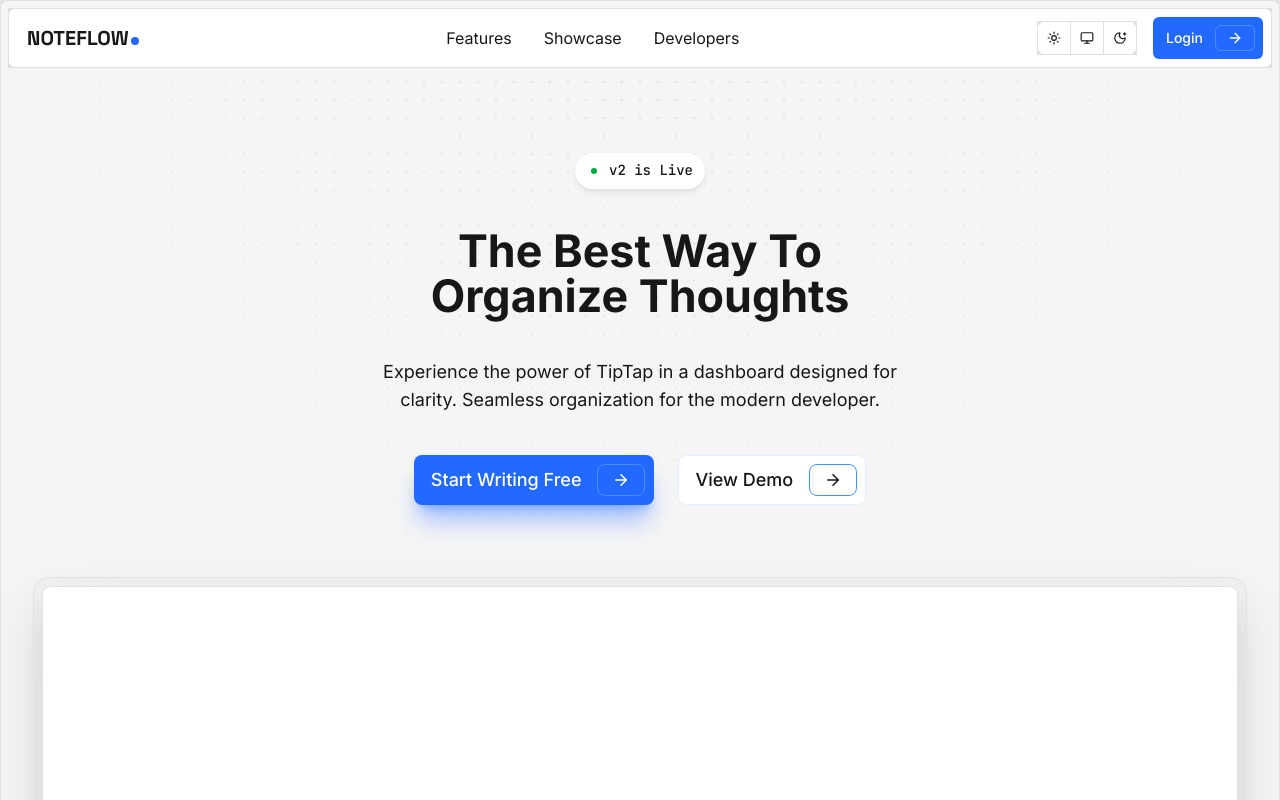
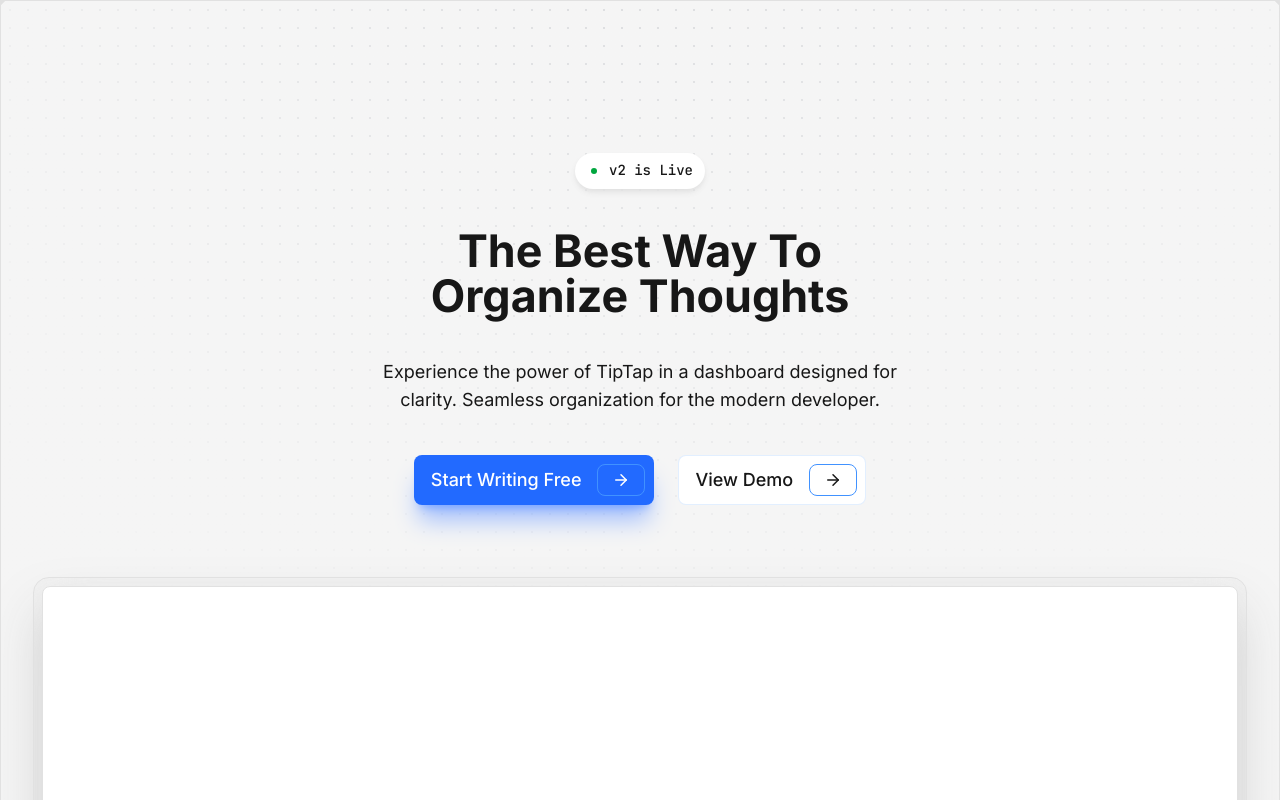
Before and after one commit to Prateek1789/Notes-App, a Next.js app in the folder v2-nextjs/: page / in a window 1280 px wide. Shown: the top 800 px of the page. Built offline with nearby package versions, Linux system fonts and the light colour scheme.

Commit message:
Chore: Removed landing page navbar from roote layout

```diff
--- a/v2-nextjs/src/app/layout.tsx
+++ b/v2-nextjs/src/app/layout.tsx
@@ -1,5 +1,4 @@
 import type { Metadata } from "next";
-import Navbar from "@/components/layout/NavBar";
 import { Inter, JetBrains_Mono, Space_Grotesk } from "next/font/google";
 import ThemeProvider from "@/components/layout/ThemeProvider";
 import "./globals.css";
@@ -41,9 +40,6 @@ export default function RootLayout({
           enableSystem
           disableTransitionOnChange
         >
-          <header className="w-full h-auto px-2 flex items-center justify-center top-2 left-0 fixed z-999">
-            <Navbar />
-          </header>
           {children}
         </ThemeProvider>
       </body>
```
